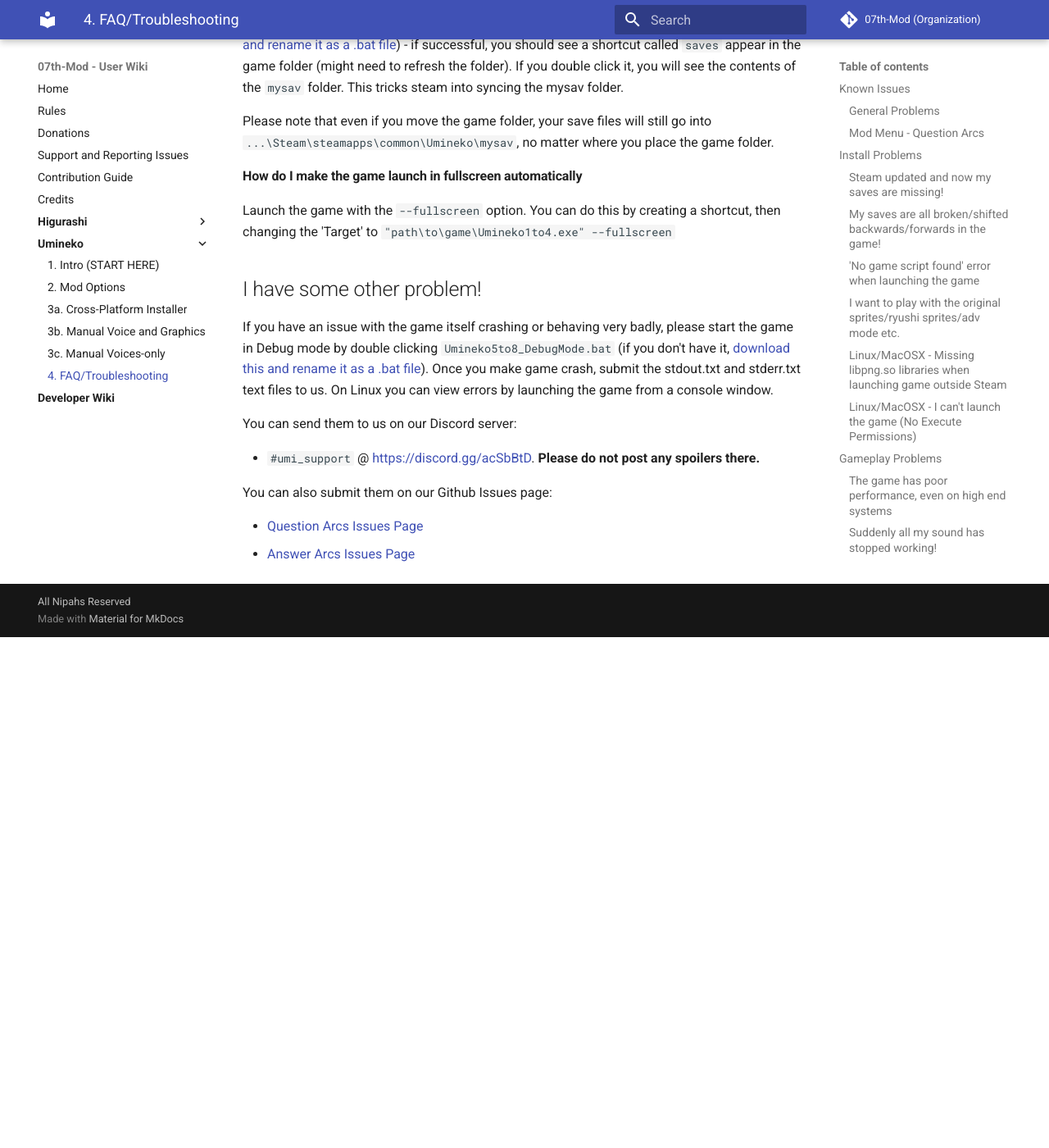
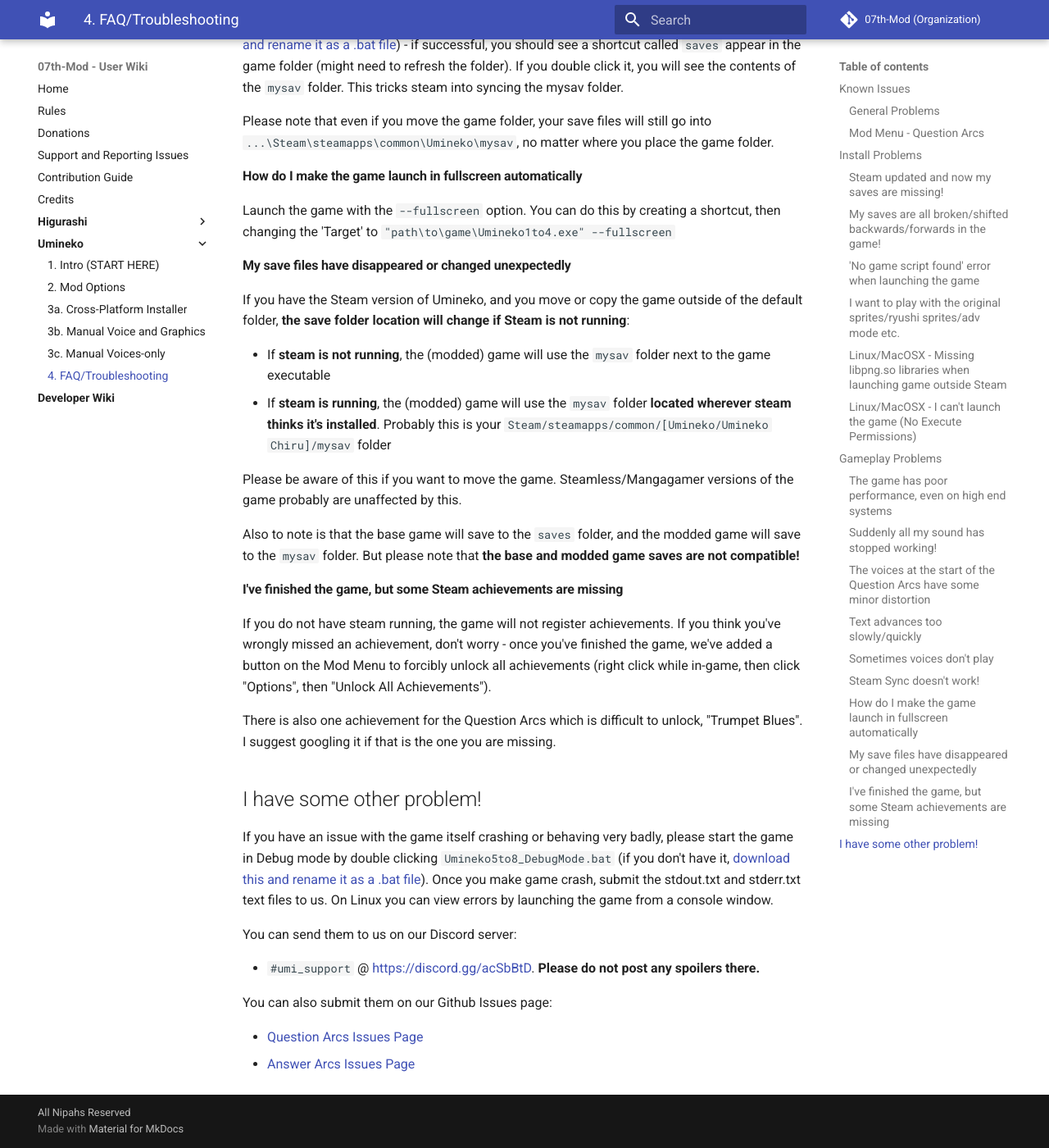
Before and after one commit to 07th-mod/wiki, an MkDocs documentation site: the page built from docs/Umineko/Umineko-Part-0-TroubleShooting-and-FAQ.md, in a window 1280 px wide and 1400 px high, scrolled down 2865 px. Shown: the whole window at 82% size. Built offline with MkDocs 1.6.1 and Material for MkDocs 9.7.7, drawn with Linux system fonts in a browser that asks for light colours; before the commit the page ends 3642 px from its top, so only the background shows below that.

Commit message:
Umineko - Add FAQ about save file location and achievements

```diff
--- a/docs/Umineko/Umineko-Part-0-TroubleShooting-and-FAQ.md
+++ b/docs/Umineko/Umineko-Part-0-TroubleShooting-and-FAQ.md
@@ -91,6 +91,23 @@
 
 Launch the game with the `--fullscreen` option. You can do this by creating a shortcut, then changing the 'Target' to `"path\to\game\Umineko1to4.exe" --fullscreen`
 
+#### My save files have disappeared or changed unexpectedly
+
+If you have the Steam version of Umineko, and you move or copy the game outside of the default folder, **the save folder location will change if Steam is not running**:
+
+- If **steam is not running**, the (modded) game will use the `mysav` folder next to the game executable
+- If **steam is running**, the (modded) game will use the `mysav` folder **located wherever steam thinks it's installed**. Probably this is your `Steam/steamapps/common/[Umineko/Umineko Chiru]/mysav` folder
+
+Please be aware of this if you want to move the game. Steamless/Mangagamer versions of the game probably are unaffected by this.
+
+Also to note is that the base game will save to the `saves` folder, and the modded game will save to the `mysav` folder. But please note that **the base and modded game saves are not compatible!**
+
+#### I've finished the game, but some Steam achievements are missing
+
+If you do not have steam running, the game will not register achievements. If you think you've wrongly missed an achievement, don't worry - once you've finished the game,  we've added a button on the Mod Menu to forcibly unlock all achievements (right click while in-game, then click "Options", then "Unlock All Achievements").
+
+There is also one achievement for the Question Arcs which is difficult to unlock, "Trumpet Blues". I suggest googling it if that is the one you are missing.
+
 ## I have some other problem!
 
 If you have an issue with the game itself crashing or behaving very badly, please start the game in Debug mode by double clicking `Umineko5to8_DebugMode.bat` (if you don't have it, [download this and rename it as a .bat file](https://github.com/07th-mod/resources/raw/master/umineko-question/utilities/StartUminekoInDebugMode.bat)). Once you make game crash, submit the stdout.txt and stderr.txt text files to us. On Linux you can view errors by launching the game from a console window.
```
